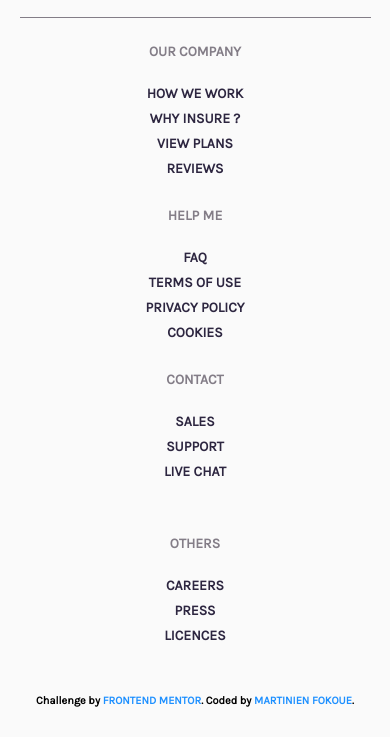
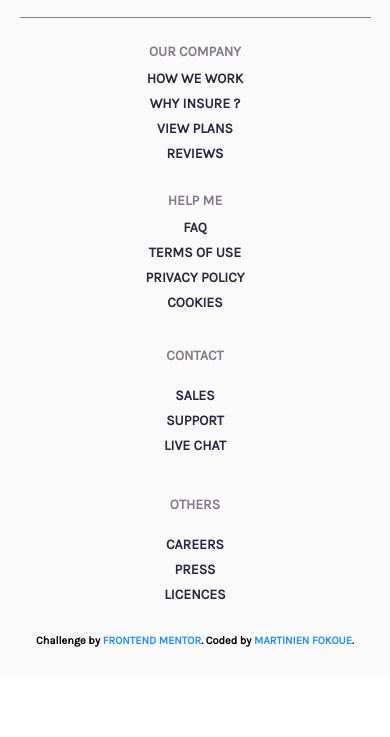
Before and after one commit to Martinien-Fokoue/insure-landing-page, a plain HTML site: page index.html in a window 390 px wide. Shown: the part 2735-3472 px from the top of the page. After the commit the page ends 3412 px from the top, so only its background shows below. Drawn offline with Linux system fonts and the light colour scheme.

Commit message:
modification

```diff
--- a/css/style.css
+++ b/css/style.css
@@ -677,6 +677,8 @@ a {
 
                 .footer-content .content{
                     align-items: center;
+                    display: grid;
+                    row-gap: 10px;
                 }
 
 
```
